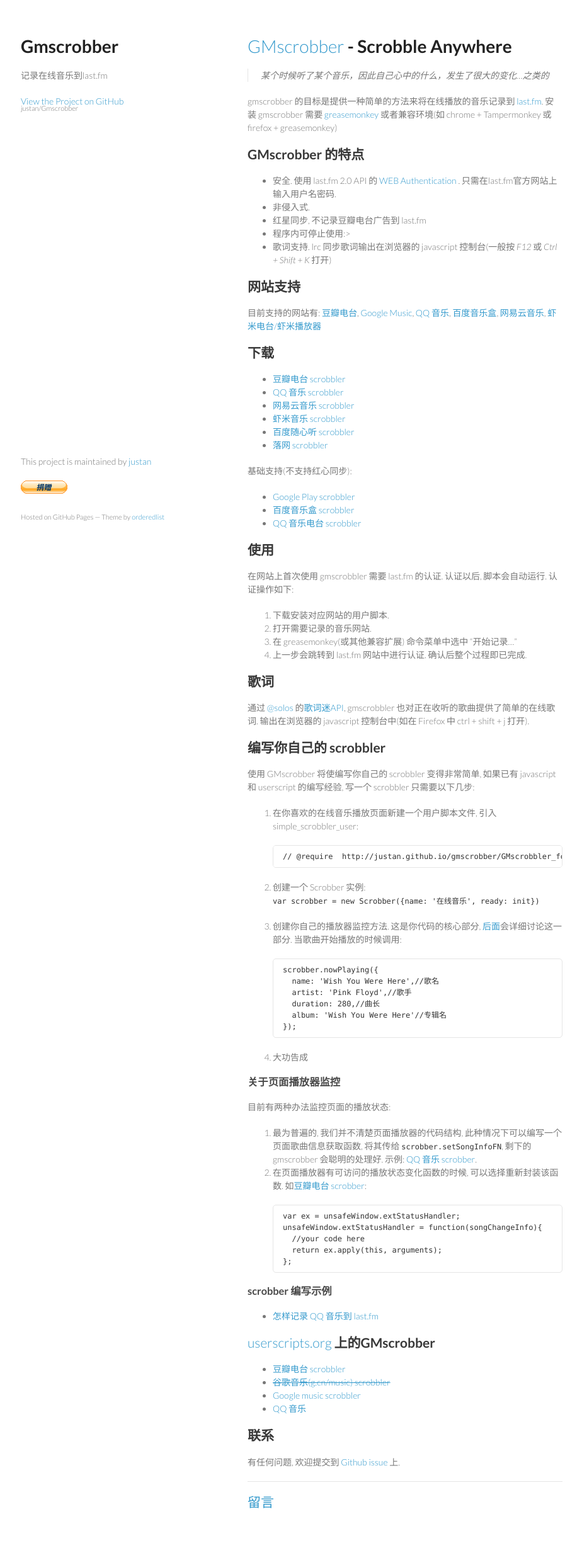
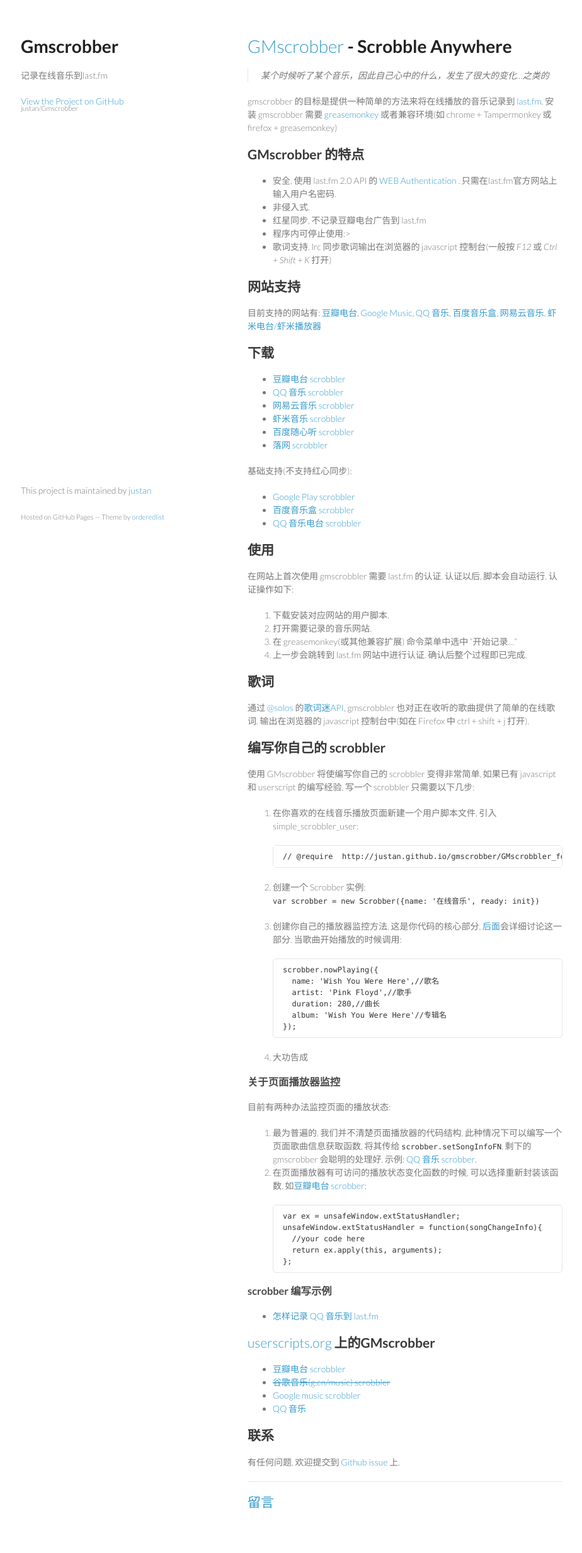
Before and after one commit to justan/gmscrobber, a Jekyll site: the page built from index.md, in a window 1280 px wide. Shown: the whole page at 63% size, without its empty margins (177-1101 px from the left). Built offline with Jekyll 4.4.1, drawn with Linux system fonts in a browser that asks for light colours; Markdown is read by kramdown in place of the engine named in the settings.

Commit message:
Update default.html
..

```diff
--- a/_layouts/default.html
+++ b/_layouts/default.html
@@ -32,7 +32,7 @@
   </section>
   <footer>
     <p>This project is maintained by <a href="http://blog.whosemind.net">{{site.author}}</a></p>
-    <p><a href="https://me.alipay.com/sheepmaker" target="_blank"><img src="btn_donate_SM.gif" alt="向我付款" /></a></p>
+    <!-- <p><a href="https://me.alipay.com/sheepmaker" target="_blank"><img src="btn_donate_SM.gif" alt="向我付款" /></a></p> -->
     <p><small>Hosted on GitHub Pages &mdash; Theme by <a href="https://github.com/orderedlist">orderedlist</a></small></p>
   </footer>
   </div>
```
